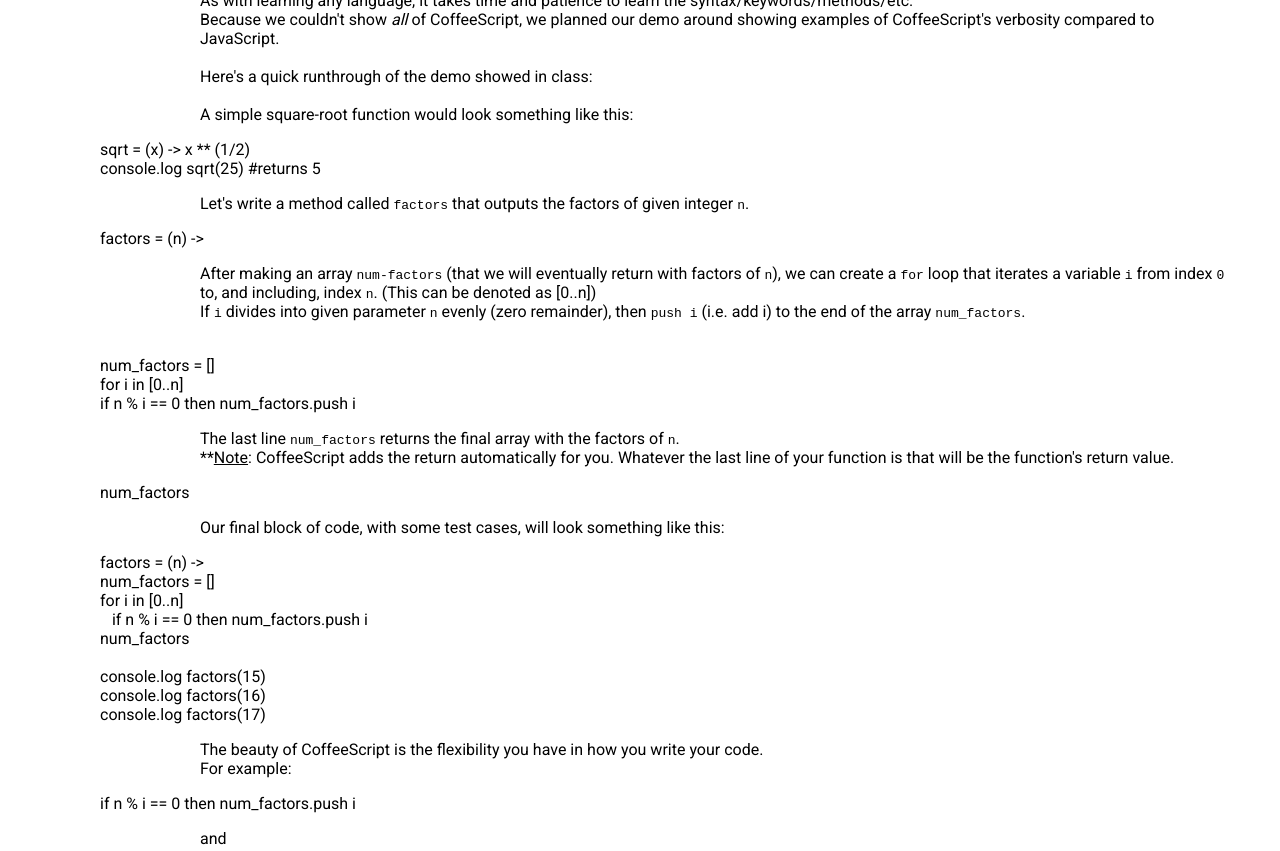
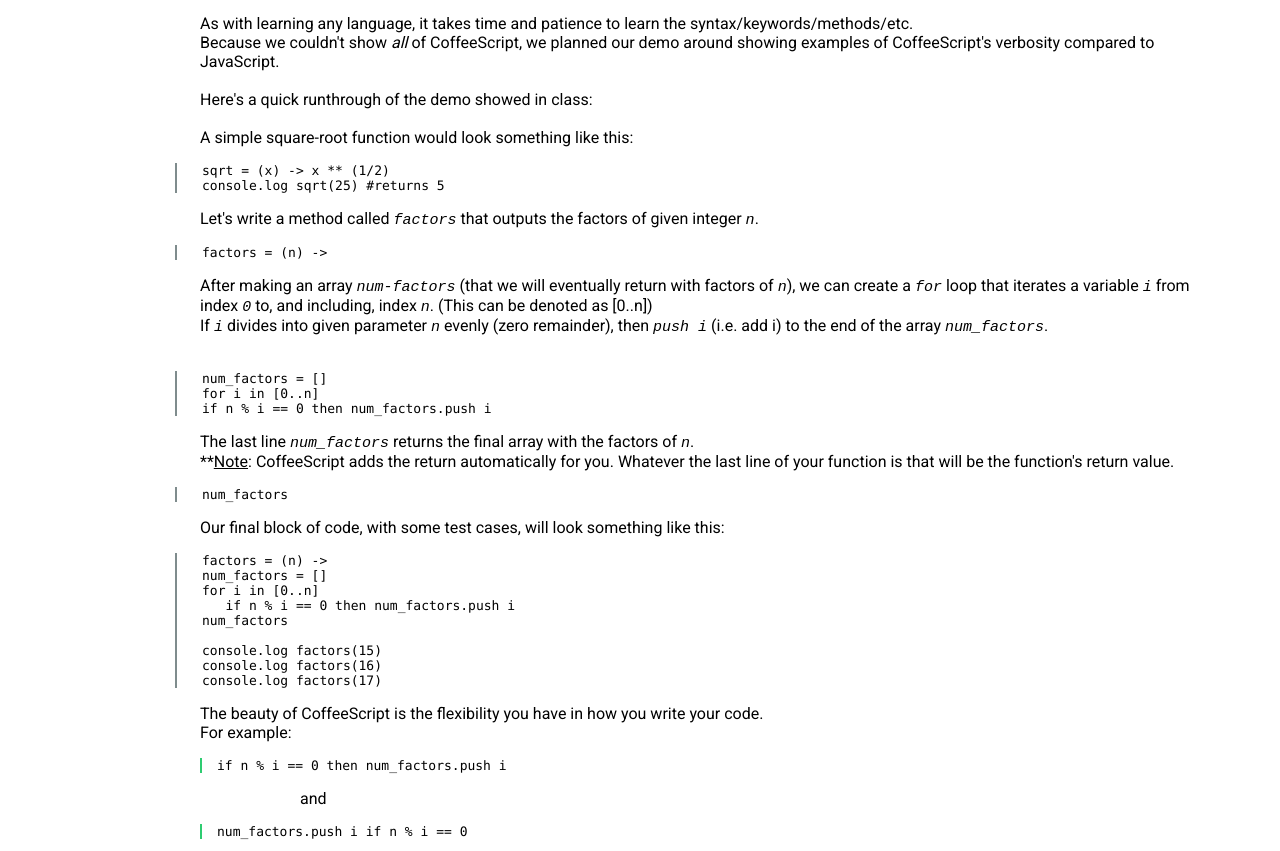
Before and after one commit to achiu2/amandalchiu.github.io, a plain HTML site: page coffeescript/index.html in a window 1280 px wide. Shown: the part 1457-2308 px from the top of the page. Drawn offline with Linux system fonts and the light colour scheme.

Commit message:
update style.css

```diff
--- a/coffeescript/style.css
+++ b/coffeescript/style.css
@@ -52,3 +52,25 @@
   padding:10px;
   vertical-align: top;
 }
+code {
+  font-size: 15px;
+  font-style: italic;
+
+}
+.demo {
+  font-family: Menlo;
+  font-size: 13px;
+  margin-left: 75px;
+  border-left: 2px solid #7f8c8d;
+  padding-left: 25px;
+}
+.and {
+  margin-left: 200px;
+}
+.same {
+  font-family: Menlo;
+  font-size: 13px;
+  margin-left: 100px;
+  border-left: 2px solid #2ecc71;
+  padding-left: 15px;
+}
```
